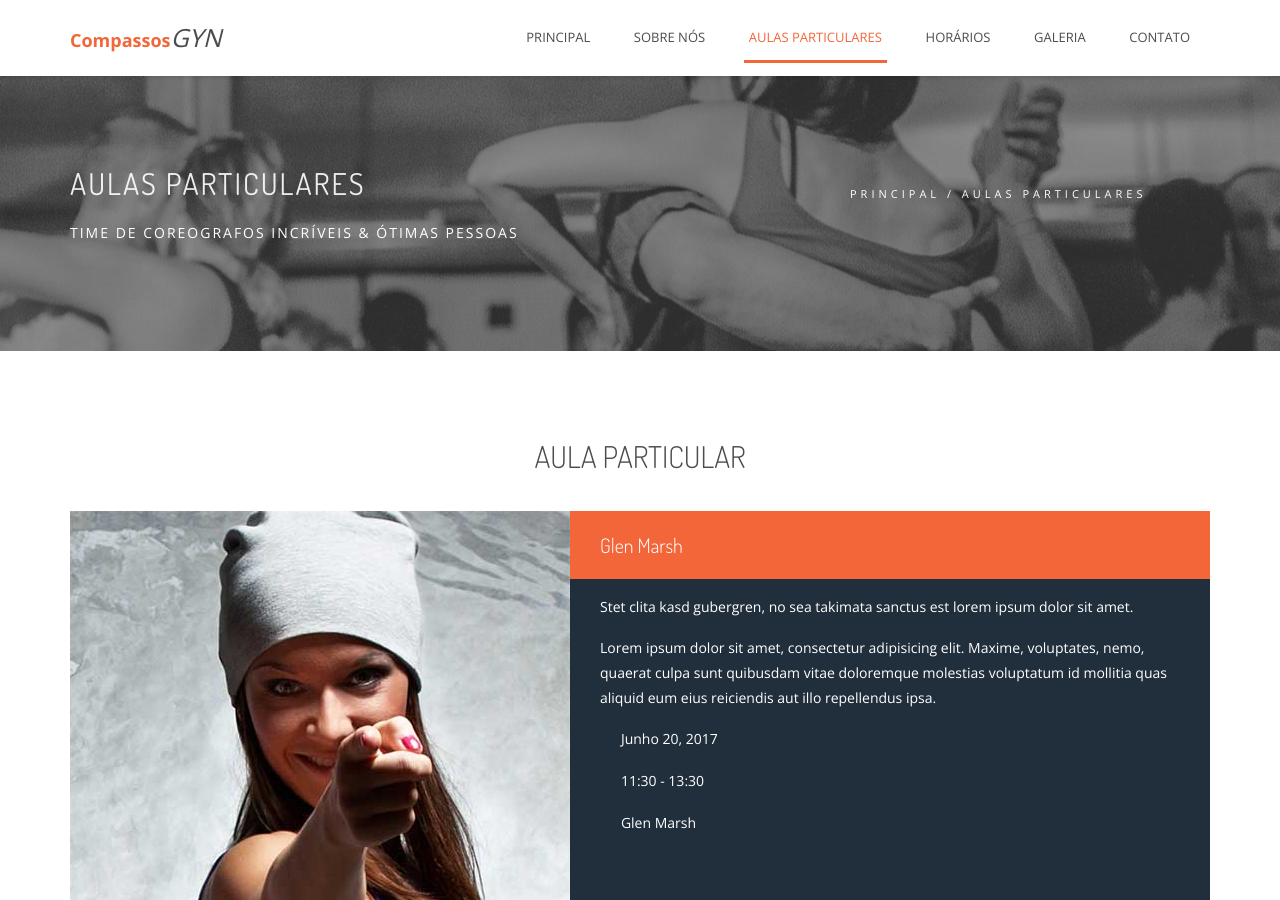
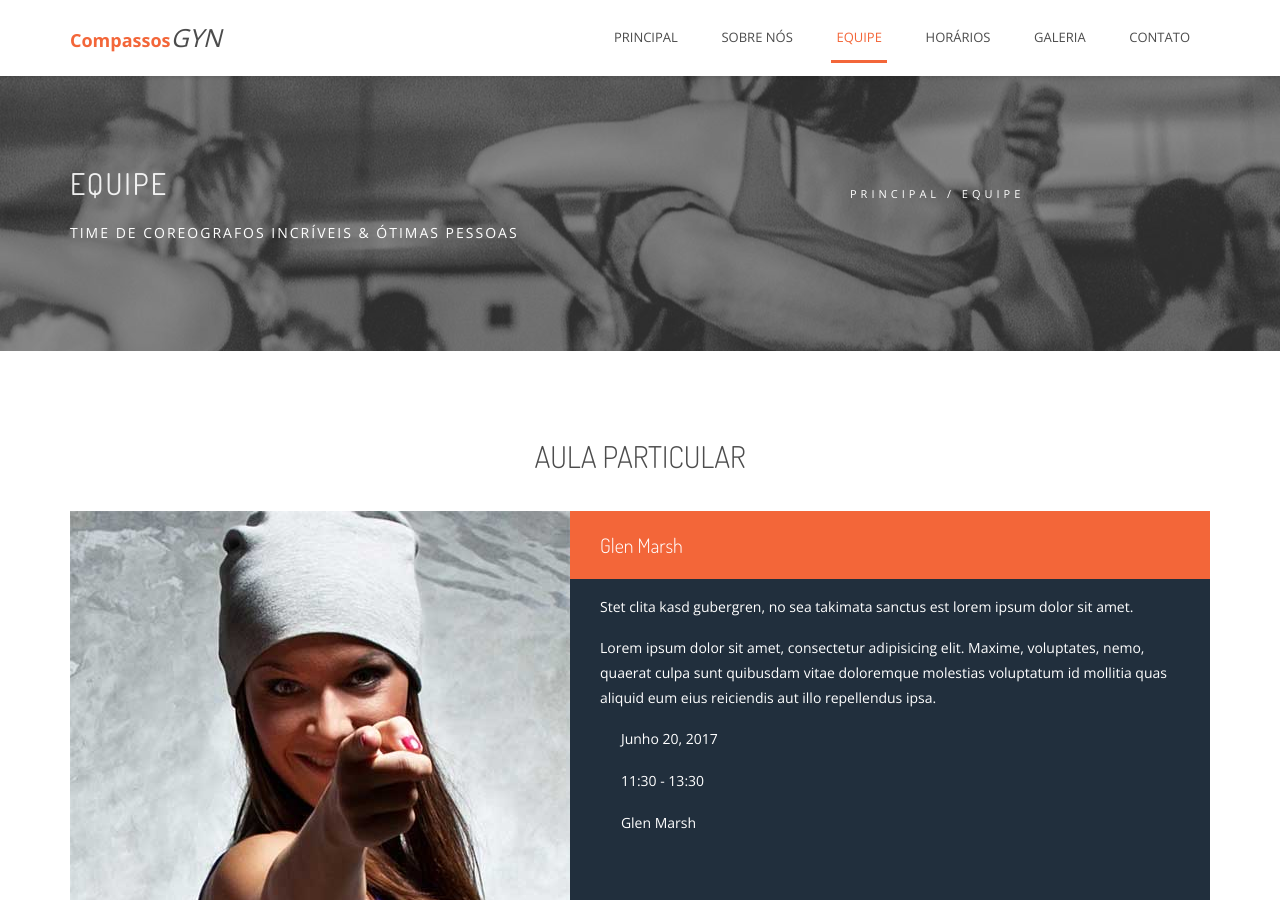
Before and after one commit to 5devmonkeys/comp, a Jekyll site: the page built from equipe.html, in a window 1280 px wide and 900 px high. Built offline with Jekyll 4.4.1, drawn with Linux system fonts in a browser that asks for light colours; some web fonts are replaced.

Commit message:
change single-class to team

```diff
--- a/_includes/header.html
+++ b/_includes/header.html
@@ -14,7 +14,7 @@
                             <a href="sobre.html">Sobre nós</a>
                         </li>
                         <li id="highlight_index2">
-                            <a href="aulas-particulares.html">Aulas particulares</a>
+                            <a href="equipe.html">Equipe</a>
                         </li>
                         <li id="highlight_index3">
                             <a href="horarios.html">Horários</a>
--- a/aulas-particulares.html
+++ b/equipe.html
@@ -8,14 +8,14 @@ layout: default
         <div class="container">
             <div class="row">
                 <div class="col-md-8">
-                    <h1 class="hs-line">Aulas particulares</h1>
+                    <h1 class="hs-line">Equipe</h1>
                     <div class="hs-line-des">
                          Time de coreografos incríveis &amp;&nbsp;ótimas pessoas
                     </div>
                 </div>
                 <div class="col-md-4 mt-30">
                     <div class="mod-breadcrumbs">
-                        <a href="index.html">Principal</a>&nbsp;/&nbsp;<span>Aulas particulares</span>
+                        <a href="index.html">Principal</a>&nbsp;/&nbsp;<span>Equipe</span>
                     </div>
 
                 </div>
```
